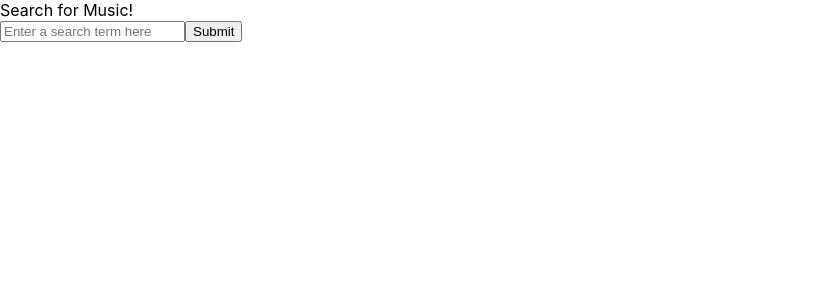
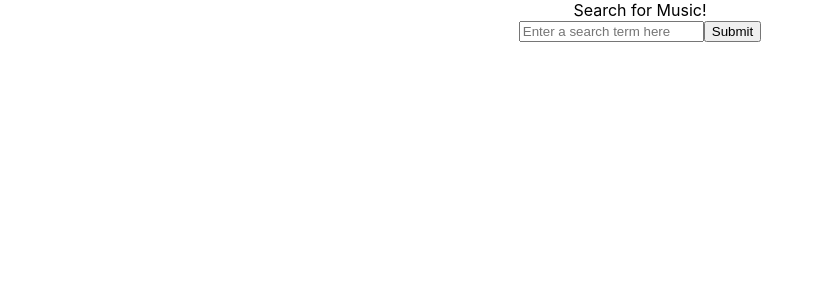
Before and after one commit to RtHiaHB/music-library, a React (Create React App) app: page / in a window 1280 px wide. Shown: the top 300 px of the page, without its empty margins (0-824 px from the left). Built offline with nearby package versions, Linux system fonts and the light colour scheme.

Commit message:
Formatting cleanup...

```diff
--- a/src/App.js
+++ b/src/App.js
@@ -15,6 +15,10 @@ function App() {
   const handleSearch = (e, term) => {
     e.preventDefault()
     setSearch(term)
+  }
+
+  const centeredStyle = {
+    'text-align':'center'
   }
 
   useEffect(() => {
@@ -46,7 +50,7 @@ function App() {
   }
 
   return (
-    <div>
+    <div style={centeredStyle}>
       {message}
       <Router>
         <Routes>
--- a/src/Components/AlbumView.js
+++ b/src/Components/AlbumView.js
@@ -1,13 +1,13 @@
 // These components will be making separate API calls from the app
 // component to serve specific data about a given album
 import { useState, useEffect, Suspense } from 'react'
-import { useParams } from 'react-router-dom'
+import { useNavigate, useParams } from 'react-router-dom'
 import Spinner from './Spinner'
 
 function AlbumView() {
+    const navigate = useNavigate()
     const { id } = useParams()
     const [ albumData, setAlbumData ] = useState([])
-
     useEffect(() => {
         const API_URL = `http://localhost:4000/song/${id}`
         const fetchData = async () => {
@@ -28,7 +28,6 @@ function AlbumView() {
             </div>
         )
     })
-    console.log(albumData)
     let albumTitle = ''
     let artistName = ''
     let releaseDate = 2023
@@ -37,9 +36,18 @@ function AlbumView() {
         artistName = albumData[0].artistName
         releaseDate = new Date(albumData[0].releaseDate).getFullYear()
     }
-
+    const navButtons = () => {
+        return(
+            <div style={centeredStyle}>
+                <button onClick={() => navigate(-1)}>Back</button>
+                |
+                <button onClick={() => navigate('/')}>Home</button>
+            </div>
+        )
+    }
     return (
         <div>
+            {navButtons()}
             <Suspense fallback={Spinner}>
                 <h1 style={centeredStyle}>{albumTitle}</h1>
                 <h2 style={centeredStyle}>by {artistName}</h2>
--- a/src/Components/ArtistView.js
+++ b/src/Components/ArtistView.js
@@ -1,8 +1,9 @@
 import { useState, useEffect, Suspense } from 'react'
-import { useParams, Link } from 'react-router-dom'
+import { useParams, Link, useNavigate } from 'react-router-dom'
 import Spinner from './Spinner'
 
 function ArtistView() {
+    const navigate=useNavigate()
     const { id } = useParams()
     const [ artistData, setArtistData ] = useState([])
     const centeredStyle = {
@@ -27,6 +28,15 @@ function ArtistView() {
             </div>
         )
     })
+    const navButtons = () => {
+        return(
+            <div style={centeredStyle}>
+                <button onClick={() => navigate(-1)}>Back</button>
+                |
+                <button onClick={() => navigate('/')}>Home</button>
+            </div>
+        )
+    }
     const bioData = artistData.filter(entry => entry.wrapperType === 'artist')
     let artistName = ''
     if(bioData.length > 0) {
@@ -34,6 +44,7 @@ function ArtistView() {
     }
     return (
         <div>
+            {navButtons()}
             <h2 style={centeredStyle}>Artist: { artistName }</h2>
             <Suspense fallback={Spinner}>
                 {renderAlbums}
--- a/src/Components/Searchbar.js
+++ b/src/Components/Searchbar.js
@@ -2,8 +2,11 @@ import { useState } from 'react'
 
 function Searchbar({ handleSearch }) {
     const [searchTerm, setSearchTerm] = useState('')
+    const centeredStyle = {
+        'text-align': 'center'
+    }
     return (
-        <form onSubmit={(e) => handleSearch(e, searchTerm)}>
+        <form style={centeredStyle} onSubmit={(e) => handleSearch(e, searchTerm)}>
             <input onChange={(e) => setSearchTerm(e.target.value)} placeholder='Enter a search term here' />
             <input type='submit' />
         </form>
```
